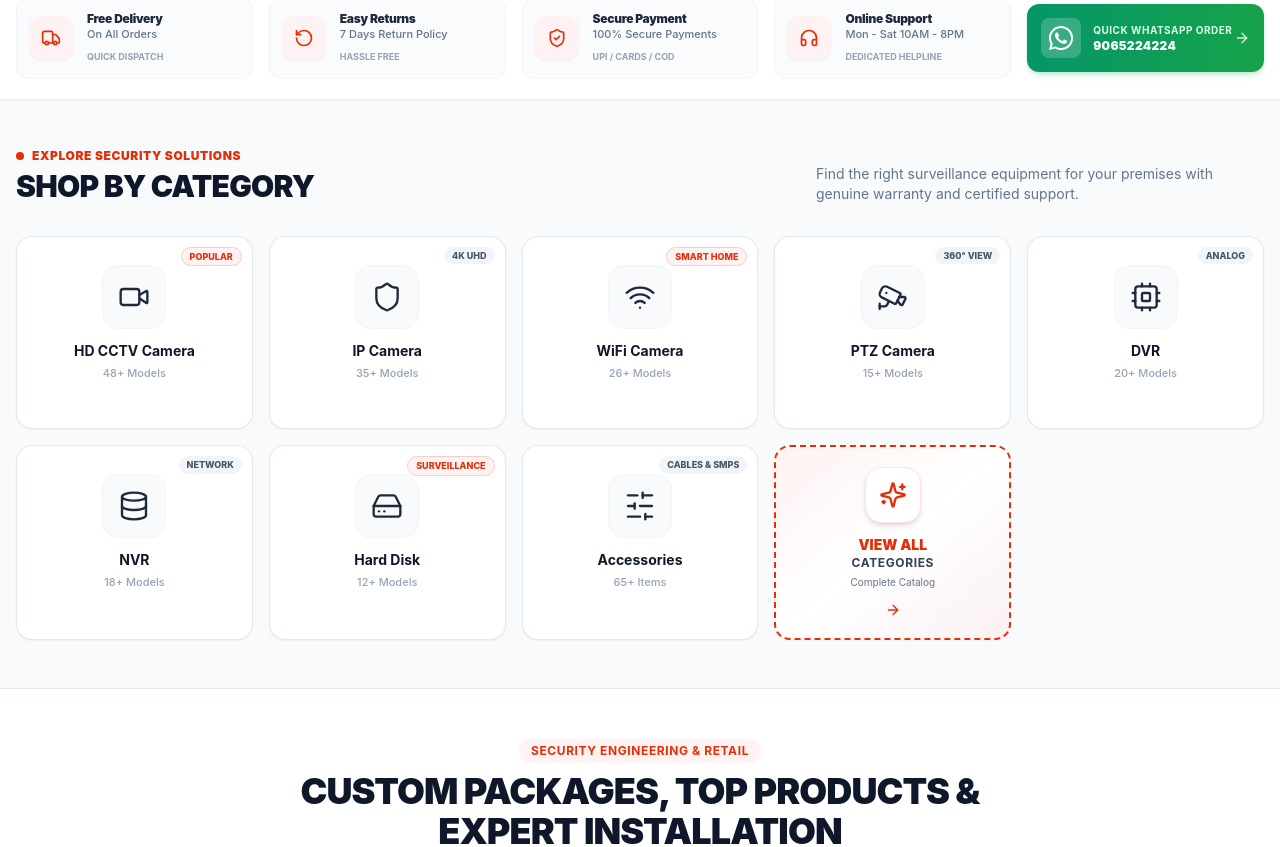
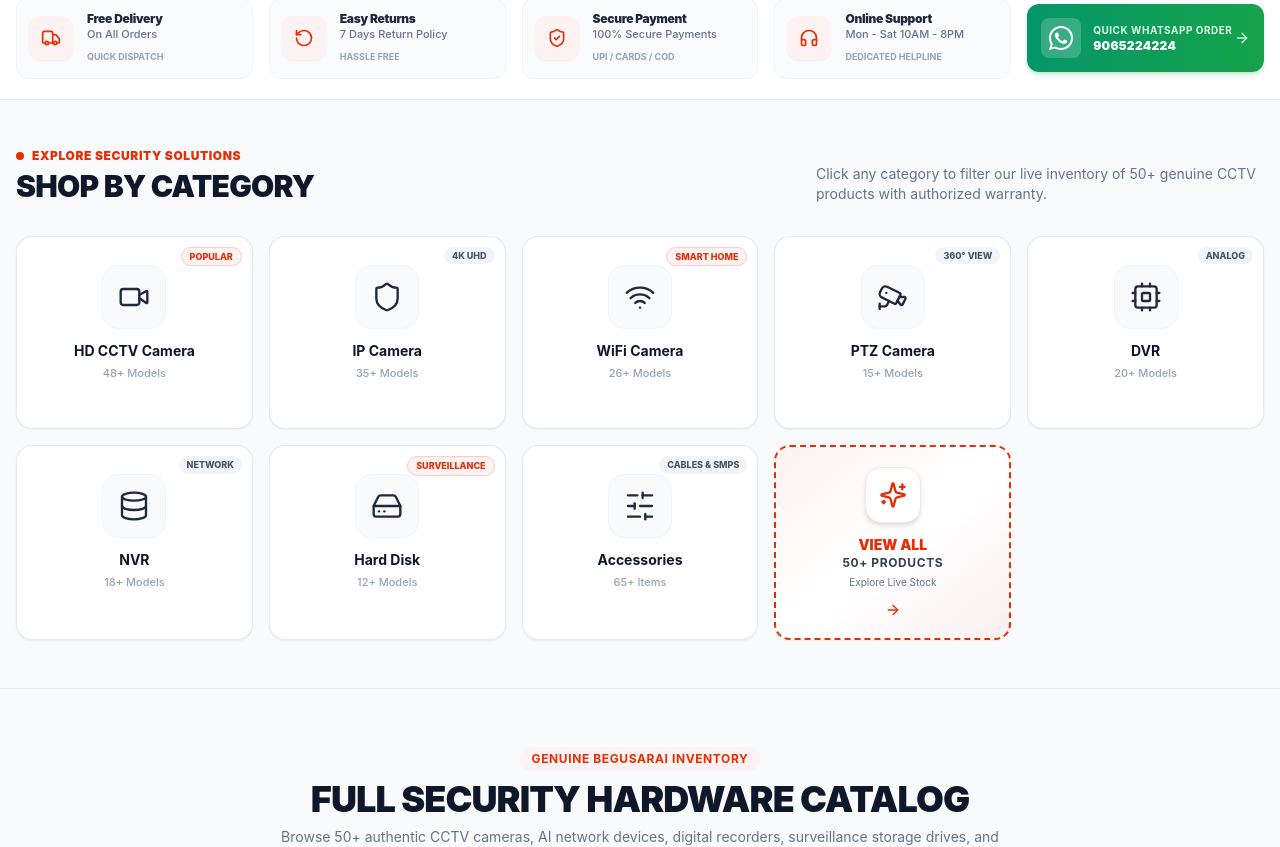
Before and after one commit to khrishChauhan/Nanhey-Accessories-, a Next.js app: page / in a window 1280 px wide. Shown: the part 902-1749 px from the top of the page. Built offline with nearby package versions, Linux system fonts and the light colour scheme.

Commit message:
feat: integrate ProductCatalog into homepage and synchronize with header search and category grid

```diff
--- a/src/app/page.tsx
+++ b/src/app/page.tsx
@@ -5,6 +5,7 @@ import Header from "@/components/header/Header";
 import HeroSection from "@/components/hero/HeroSection";
 import ValuePropositionStrip from "@/components/hero/ValuePropositionStrip";
 import CategoryGrid from "@/components/category/CategoryGrid";
+import ProductCatalog from "@/components/catalog/ProductCatalog";
 import FeaturedSection from "@/components/featured/FeaturedSection";
 import TrustBadgesBar from "@/components/trust/TrustBadgesBar";
 import Footer from "@/components/footer/Footer";
@@ -16,6 +17,7 @@ import ProductQuickViewModal from "@/components/product/ProductQuickViewModal";
 export default function HomePage() {
   const [isInstallationModalOpen, setIsInstallationModalOpen] = useState(false);
   const [selectedPackageText, setSelectedPackageText] = useState<string>("");
+  const [activeCatalogCategory, setActiveCatalogCategory] = useState<string>("all");
 
   const handleBuildPackage = (pkg: {
     cameras: number;
@@ -39,6 +41,10 @@ export default function HomePage() {
     setIsInstallationModalOpen(true);
   };
 
+  const handleSelectCategoryFromGrid = (categoryId: string) => {
+    setActiveCatalogCategory(categoryId);
+  };
+
   return (
     <main className="min-h-screen bg-slate-50 flex flex-col antialiased">
       {/* 1. Global Navigation Header (Dynamic Cart & Wishlist via ShopContext) */}
@@ -56,30 +62,36 @@ export default function HomePage() {
       <ValuePropositionStrip />
 
       {/* 4. Shop By Category Grid (8 Cards + View All) */}
-      <CategoryGrid />
+      <CategoryGrid onSelectCategory={handleSelectCategoryFromGrid} />
 
-      {/* 5. 3-Column Featured Section (Builder + Best Sellers + Installation) */}
+      {/* 5. Full 50+ CCTV Interactive Product Catalog Explorer */}
+      <ProductCatalog
+        key={activeCatalogCategory}
+        initialCategory={activeCatalogCategory}
+      />
+
+      {/* 6. 3-Column Featured Section (Builder + Best Sellers + Installation) */}
       <FeaturedSection
         onBookInstallation={handleOpenGeneralInstallation}
         onBuildPackage={handleBuildPackage}
       />
 
-      {/* 6. Trust Badges Section */}
+      {/* 7. Trust Badges Section */}
       <TrustBadgesBar />
 
-      {/* 7. Comprehensive Showroom Footer */}
+      {/* 8. Comprehensive Showroom Footer */}
       <Footer onRequestInstallation={handleOpenGeneralInstallation} />
 
-      {/* 8. Fixed Mobile Quick Bottom Bar */}
+      {/* 9. Fixed Mobile Quick Bottom Bar */}
       <MobileBottomBar onRequestInstallation={handleOpenGeneralInstallation} />
 
-      {/* 9. Slide-Over Cart Drawer with GST & WhatsApp Order Generator */}
+      {/* 10. Slide-Over Cart Drawer with GST & WhatsApp Order Generator */}
       <CartDrawer onRequestGSTQuotation={handleOpenGSTQuotation} />
 
-      {/* 10. Product Quick View Specifications Modal */}
+      {/* 11. Product Quick View Specifications Modal */}
       <ProductQuickViewModal />
 
-      {/* 11. Interactive Technician & Lead Capture Modal */}
+      {/* 12. Interactive Technician & Lead Capture Modal */}
       <InstallationModal
         isOpen={isInstallationModalOpen}
         onClose={() => setIsInstallationModalOpen(false)}
--- a/src/components/category/CategoryGrid.tsx
+++ b/src/components/category/CategoryGrid.tsx
@@ -23,7 +23,11 @@ export interface CategoryItem {
   popular?: boolean;
 }
 
-export default function CategoryGrid() {
+interface CategoryGridProps {
+  onSelectCategory?: (categoryId: string) => void;
+}
+
+export default function CategoryGrid({ onSelectCategory }: CategoryGridProps) {
   const categories: CategoryItem[] = [
     {
       id: "hd-camera",
@@ -86,6 +90,17 @@ export default function CategoryGrid() {
     },
   ];
 
+  const handleCategoryClick = (e: React.MouseEvent, catId: string) => {
+    if (onSelectCategory) {
+      e.preventDefault();
+      onSelectCategory(catId);
+      const el = document.getElementById("catalog");
+      if (el) {
+        el.scrollIntoView({ behavior: "smooth" });
+      }
+    }
+  };
+
   return (
     <section id="categories" className="py-12 bg-slate-50 border-b border-slate-200/80">
       <div className="max-w-7xl mx-auto px-4">
@@ -103,7 +118,7 @@ export default function CategoryGrid() {
             </h2>
           </div>
           <p className="text-xs sm:text-sm text-slate-500 max-w-md">
-            Find the right surveillance equipment for your premises with genuine warranty and certified support.
+            Click any category to filter our live inventory of 50+ genuine CCTV products with authorized warranty.
           </p>
         </div>
 
@@ -114,8 +129,9 @@ export default function CategoryGrid() {
             return (
               <a
                 key={cat.id}
-                href="#bestsellers"
-                className="group relative flex flex-col items-center text-center p-5 rounded-2xl bg-white border border-slate-200/90 hover:border-brand-red/60 shadow-sm hover:shadow-xl hover:shadow-brand-red/10 transition-all duration-300 hover:-translate-y-1"
+                href="#catalog"
+                onClick={(e) => handleCategoryClick(e, cat.id)}
+                className="group relative flex flex-col items-center text-center p-5 rounded-2xl bg-white border border-slate-200/90 hover:border-brand-red/60 shadow-sm hover:shadow-xl hover:shadow-brand-red/10 transition-all duration-300 hover:-translate-y-1 cursor-pointer"
               >
                 {/* Badge */}
                 {cat.badge && (
@@ -145,7 +161,7 @@ export default function CategoryGrid() {
 
                 {/* Hover arrow indicator */}
                 <div className="mt-3 flex items-center gap-1 text-[10px] font-bold text-brand-red opacity-0 group-hover:opacity-100 transition-opacity">
-                  <span>Browse</span>
+                  <span>Filter Catalog</span>
                   <ArrowRight className="h-3 w-3" />
                 </div>
               </a>
@@ -154,8 +170,9 @@ export default function CategoryGrid() {
 
           {/* 9th Card: Red Bordered "VIEW ALL Categories" Card */}
           <a
-            href="#bestsellers"
-            className="group relative flex flex-col items-center justify-center text-center p-5 rounded-2xl bg-gradient-to-br from-red-50 via-white to-red-100/40 border-2 border-dashed border-brand-red hover:border-solid hover:bg-brand-red shadow-sm hover:shadow-xl hover:shadow-brand-red/25 transition-all duration-300 hover:-translate-y-1"
+            href="#catalog"
+            onClick={(e) => handleCategoryClick(e, "all")}
+            className="group relative flex flex-col items-center justify-center text-center p-5 rounded-2xl bg-gradient-to-br from-red-50 via-white to-red-100/40 border-2 border-dashed border-brand-red hover:border-solid hover:bg-brand-red shadow-sm hover:shadow-xl hover:shadow-brand-red/25 transition-all duration-300 hover:-translate-y-1 cursor-pointer"
           >
             <div className="flex h-14 w-14 items-center justify-center rounded-2xl bg-white text-brand-red shadow-md group-hover:bg-white group-hover:text-brand-red group-hover:scale-110 transition-all mb-3 border border-red-100">
               <Sparkles className="h-7 w-7" />
@@ -165,10 +182,10 @@ export default function CategoryGrid() {
               VIEW ALL
             </h3>
             <span className="text-xs font-bold text-slate-700 group-hover:text-white/90 transition-colors uppercase tracking-wider">
-              Categories
+              50+ Products
             </span>
             <p className="text-[10px] text-slate-500 group-hover:text-white/80 mt-1">
-              Complete Catalog
+              Explore Live Stock
             </p>
 
             <div className="mt-3 flex items-center gap-1 text-xs font-extrabold text-brand-red group-hover:text-white transition-colors">
```
